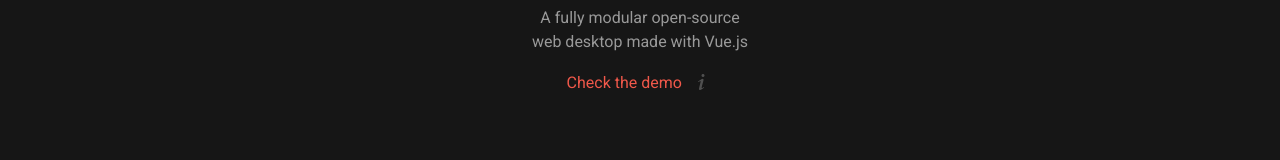
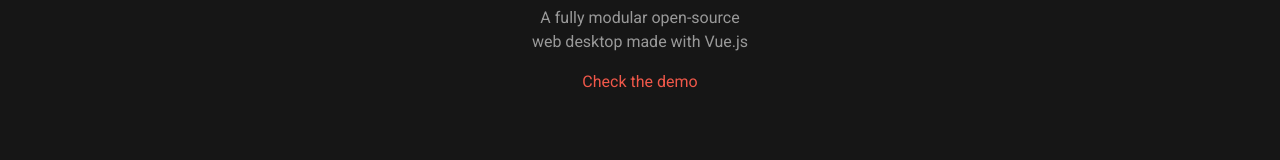
Before and after one commit to owdproject/owdproject.com, a Nuxt app: page / in a window 1280 px wide. Shown: the part 371-531 px from the top of the page. Built offline with nearby package versions, Linux system fonts and the light colour scheme.

Commit message:
Remove demo notice

```diff
--- a/pages/index.vue
+++ b/pages/index.vue
@@ -8,13 +8,6 @@
       </p>
       <p class="mb-0">
         <a @click="toggleDemo">Check the demo</a>
-
-        <v-tooltip bottom attach=".owd-intro">
-          <template v-slot:activator="{ on, attrs }">
-            <v-icon v-on="on">mdi-information-variant</v-icon>
-          </template>
-          <span>This demo is my personal website and it's based on Open Web Desktop.<br />Check <b>owd-client</b> on GitHub if you are looking for a fresh demo!</span>
-        </v-tooltip>
       </p>
     </v-col>
   </v-row>
```
